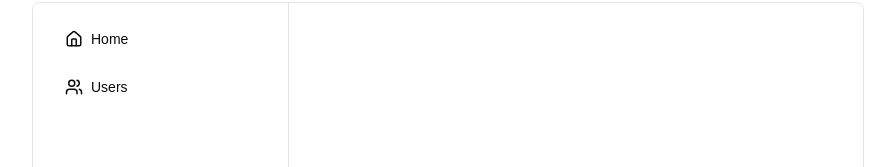
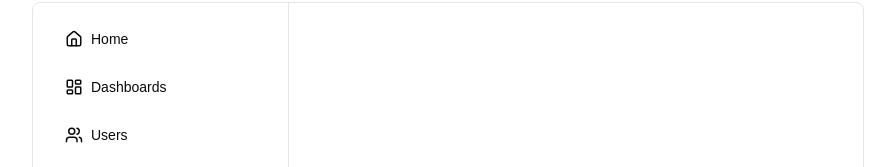
Before and after one commit to raunaqgupta/v0-demo, a Next.js app: page /navigation-panel-overview in a window 1280 px wide. Shown: the part 234-401 px from the top of the page, without its empty margins (192-1087 px from the left). Built offline with nearby package versions, Linux system fonts and the light colour scheme.

Commit message:
feat: add Dashboards to navigation with LayoutDashboard icon
Update navigation JSON and iconMap for new Dashboards entry

#VERCEL_SKIP

Co-authored-by: rawknuckles <623670+raunaqgupta@users.noreply.github.com>

```diff
--- a/data/navigation-list.json
+++ b/data/navigation-list.json
@@ -5,6 +5,11 @@
     "href": "/o11y"
   },
   {
+    "label": "Dashboards",
+    "icon": "LayoutDashboard",
+    "href": "/o11y/dashboards"
+  },
+  {
     "label": "Users",
     "icon": "Users",
     "href": "/o11y/users"
```
Also changed, not shown: components/nav-panel.tsx (+13 -1 lines).
